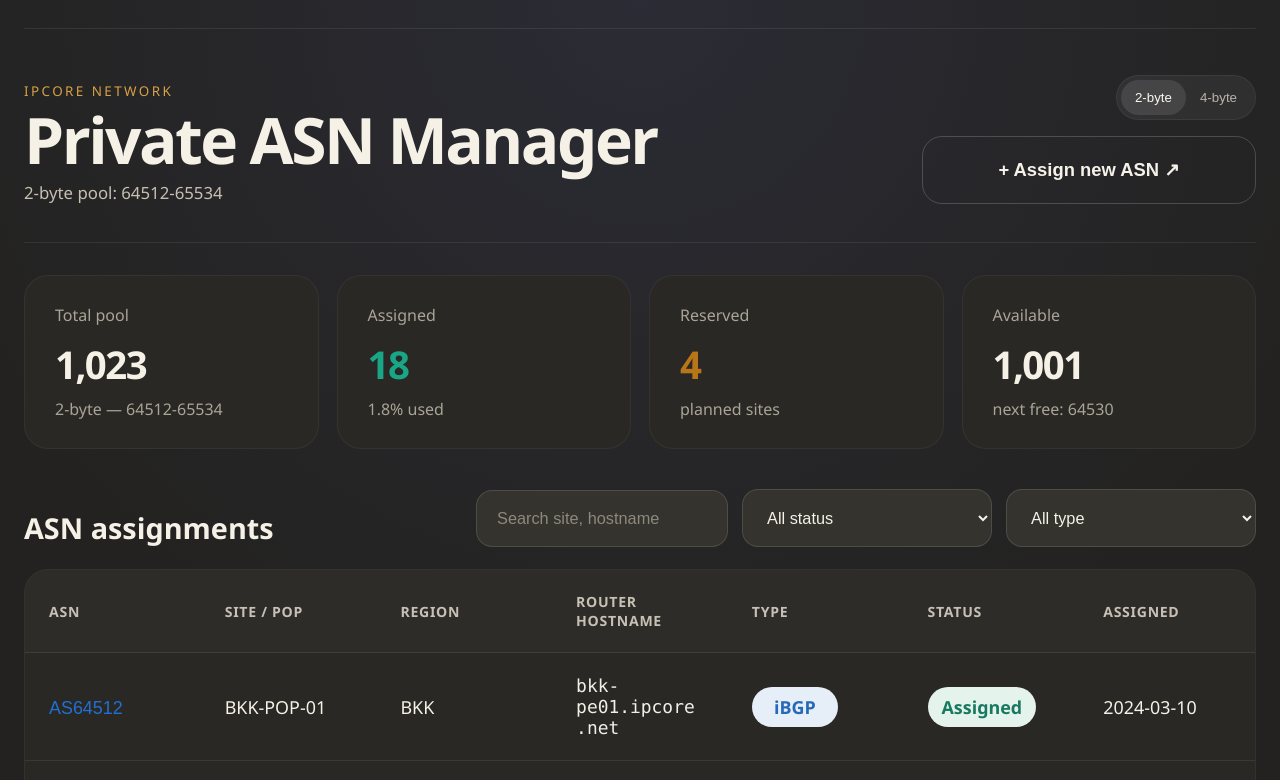
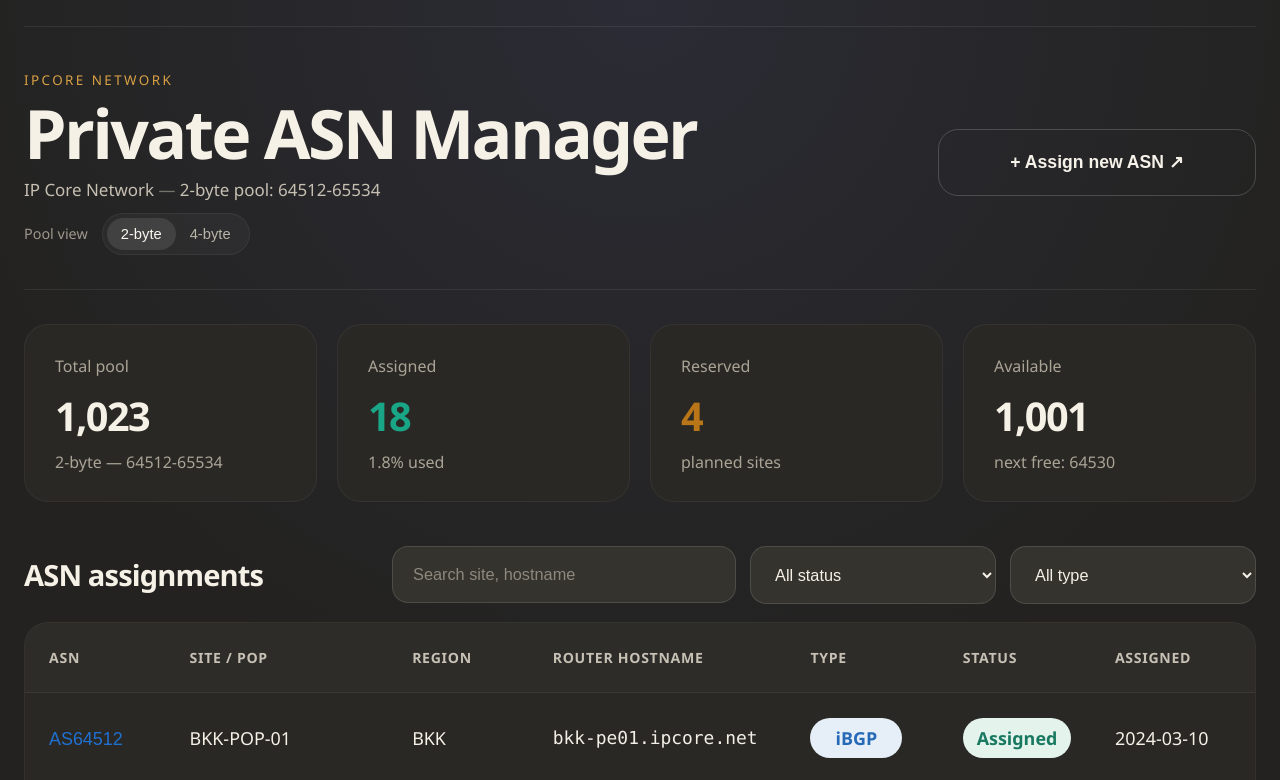
Before and after one commit to thanasitniw/Project-1, a website built with Vite: page frontend/index.html in a window 1280 px wide. Shown: the top 780 px of the page. Built offline with nearby package versions, Linux system fonts and the light colour scheme; files whose address does not match are found by name.

Commit message:
Refine ASN layout spacing details

```diff
--- a/frontend/index.html
+++ b/frontend/index.html
@@ -12,14 +12,17 @@
         <div class="headline-block">
           <p class="eyebrow">IPCORE NETWORK</p>
           <h1>Private ASN Manager</h1>
-          <p class="subtitle"><span id="pool-label">2-byte pool: 64512-65534</span></p>
-        </div>
-
-        <div class="header-actions">
+          <p class="subtitle">IP Core Network <span class="separator">—</span> <span id="pool-label">2-byte pool: 64512-65534</span></p>
+          <div class="pool-switch-row">
+            <span class="pool-switch-label">Pool view</span>
             <div class="segmented-control">
               <button class="segment is-active" data-pool="2-byte">2-byte</button>
               <button class="segment" data-pool="4-byte">4-byte</button>
             </div>
+          </div>
+        </div>
+
+        <div class="header-actions">
           <button class="assign-button">+ Assign new ASN ↗</button>
         </div>
       </header>
@@ -67,8 +70,6 @@
             </thead>
             <tbody id="asn-table-body"></tbody>
           </table>
-        </div>
-      </section>
 
           <section class="utilization-panel">
             <div class="utilization-header">
@@ -79,6 +80,8 @@
               <span class="utilization-fill" id="utilization-fill"></span>
             </div>
           </section>
+        </div>
+      </section>
 
       <section class="footer-note">
         <p id="status-text">Checking backend...</p>
--- a/frontend/src/styles.css
+++ b/frontend/src/styles.css
@@ -32,24 +32,25 @@ body {
 }
 
 .page-shell {
-  width: min(1420px, calc(100% - 48px));
+  width: min(1460px, calc(100% - 48px));
   margin: 0 auto;
-  padding: 28px 0 56px;
+  padding: 26px 0 56px;
 }
 
 .page-header {
   display: flex;
   justify-content: space-between;
-  align-items: flex-end;
-  gap: 32px;
-  padding: 46px 0 38px;
+  align-items: center;
+  gap: 40px;
+  padding: 44px 0 34px;
   border-top: 1px solid rgba(255, 255, 255, 0.08);
   border-bottom: 1px solid rgba(255, 255, 255, 0.08);
 }
 
 .headline-block {
   display: grid;
-  gap: 10px;
+  gap: 12px;
+  max-width: 760px;
 }
 
 .eyebrow {
@@ -62,7 +63,7 @@ body {
 
 .page-header h1 {
   margin: 0;
-  font-size: clamp(2.8rem, 5vw, 4rem);
+  font-size: clamp(3rem, 5.4vw, 4.25rem);
   letter-spacing: -0.04em;
   line-height: 0.95;
 }
@@ -70,21 +71,35 @@ body {
 .subtitle {
   margin: 0;
   color: #c6bfb2;
-  font-size: 1.05rem;
+  font-size: 1.06rem;
+}
+
+.separator {
+  opacity: 0.5;
+}
+
+.pool-switch-row {
+  display: flex;
+  align-items: center;
+  gap: 14px;
+}
+
+.pool-switch-label {
+  color: #9d978b;
+  font-size: 0.9rem;
 }
 
 .header-actions {
   display: flex;
-  flex-direction: column;
-  gap: 16px;
-  align-items: flex-end;
+  flex: 0 0 auto;
+  align-items: center;
 }
 
 .segmented-control {
   display: inline-flex;
   padding: 4px;
   border-radius: 999px;
-  background: rgba(255, 255, 255, 0.05);
+  background: rgba(255, 255, 255, 0.035);
   border: 1px solid rgba(255, 255, 255, 0.06);
 }
 
@@ -93,7 +108,8 @@ body {
   background: transparent;
   color: #b9b4a8;
   border-radius: 999px;
-  padding: 10px 14px;
+  padding: 8px 14px;
+  font-size: 0.92rem;
   cursor: pointer;
 }
 
@@ -103,22 +119,23 @@ body {
 }
 
 .assign-button {
-  min-width: 334px;
+  min-width: 318px;
   border: 1px solid rgba(255, 255, 255, 0.18);
   border-radius: 20px;
   background: transparent;
   color: #f6f2ea;
-  font-size: 1.15rem;
+  font-size: 1.1rem;
   font-weight: 700;
   padding: 22px 28px;
   cursor: pointer;
+  text-align: center;
 }
 
 .summary-grid {
   display: grid;
   grid-template-columns: repeat(4, minmax(0, 1fr));
-  gap: 18px;
-  margin-top: 32px;
+  gap: 20px;
+  margin-top: 34px;
 }
 
 .summary-card,
@@ -130,8 +147,8 @@ body {
 }
 
 .summary-card {
-  min-height: 148px;
-  padding: 28px 30px;
+  min-height: 150px;
+  padding: 30px 30px 28px;
 }
 
 .summary-card p,
@@ -142,7 +159,7 @@ body {
 
 .summary-card h3 {
   margin: 12px 0 8px;
-  font-size: clamp(2rem, 3vw, 3rem);
+  font-size: clamp(2.2rem, 3.1vw, 3.2rem);
   letter-spacing: -0.04em;
 }
 
@@ -155,21 +172,22 @@ body {
 }
 
 .assignment-section {
-  margin-top: 40px;
+  margin-top: 44px;
 }
 
 .section-header {
   display: flex;
   justify-content: space-between;
-  align-items: flex-end;
-  gap: 18px;
-  margin-bottom: 22px;
+  align-items: center;
+  gap: 20px;
+  margin-bottom: 18px;
 }
 
 .section-header h2,
 .utilization-header h2 {
   margin: 0;
-  font-size: 1.8rem;
+  font-size: 1.82rem;
+  letter-spacing: -0.03em;
 }
 
 .filters-row {
@@ -178,15 +196,24 @@ body {
   align-items: center;
 }
 
+.search-box {
+  min-width: 344px;
+}
+
 .search-box input,
 .select-box {
-  min-width: 250px;
+  min-width: 0;
+  width: 100%;
   padding: 18px 20px;
   border-radius: 16px;
   border: 1px solid rgba(255, 255, 255, 0.12);
   background: #34332e;
   color: #f5f1e7;
   font-size: 1.02rem;
+}
+
+.select-box {
+  min-width: 246px;
 }
 
 .search-box input::placeholder {
@@ -213,7 +240,7 @@ thead tr {
 th,
 td {
   text-align: left;
-  padding: 22px 24px;
+  padding: 25px 24px;
   border-bottom: 1px solid rgba(255, 255, 255, 0.08);
 }
 
@@ -226,6 +253,38 @@ th {
 
 td {
   font-size: 1.12rem;
+}
+
+th:nth-child(1),
+td:nth-child(1) {
+  width: 12%;
+}
+
+th:nth-child(2),
+td:nth-child(2) {
+  width: 19%;
+}
+
+th:nth-child(3),
+td:nth-child(3) {
+  width: 12%;
+}
+
+th:nth-child(4),
+td:nth-child(4) {
+  width: 22%;
+}
+
+th:nth-child(5),
+td:nth-child(5),
+th:nth-child(6),
+td:nth-child(6) {
+  width: 13%;
+}
+
+th:nth-child(7),
+td:nth-child(7) {
+  width: 14%;
 }
 
 tbody tr:last-child td {
@@ -256,7 +315,7 @@ tbody tr:last-child td {
   padding: 8px 14px;
   border-radius: 999px;
   font-weight: 600;
-  min-width: 86px;
+  min-width: 92px;
 }
 
 .type-chip {
@@ -285,8 +344,12 @@ tbody tr:last-child td {
 }
 
 .utilization-panel {
-  margin-top: 30px;
-  padding: 22px 20px 24px;
+  margin-top: 0;
+  padding: 24px 18px 24px;
+  background: transparent;
+  border: 0;
+  border-top: 1px solid rgba(255, 255, 255, 0.08);
+  border-radius: 0;
 }
 
 .utilization-header {
@@ -304,7 +367,7 @@ tbody tr:last-child td {
 }
 
 .utilization-bar {
-  height: 16px;
+  height: 18px;
   margin-top: 14px;
   border-radius: 999px;
   background: rgba(255, 255, 255, 0.05);
@@ -320,6 +383,7 @@ tbody tr:last-child td {
 
 .footer-note {
   margin-top: 18px;
+  opacity: 0.7;
 }
 
 @media (max-width: 1180px) {
@@ -335,6 +399,12 @@ tbody tr:last-child td {
   .filters-row {
     flex-wrap: wrap;
   }
+
+  .search-box,
+  .select-box {
+    min-width: 0;
+    width: calc(50% - 7px);
+  }
 }
 
 @media (max-width: 720px) {
@@ -345,6 +415,7 @@ tbody tr:last-child td {
 
   .page-header,
   .header-actions,
+  .pool-switch-row,
   .utilization-header {
     flex-direction: column;
     align-items: stretch;
```
Lines whose indentation alone changed are shown as unchanged.
